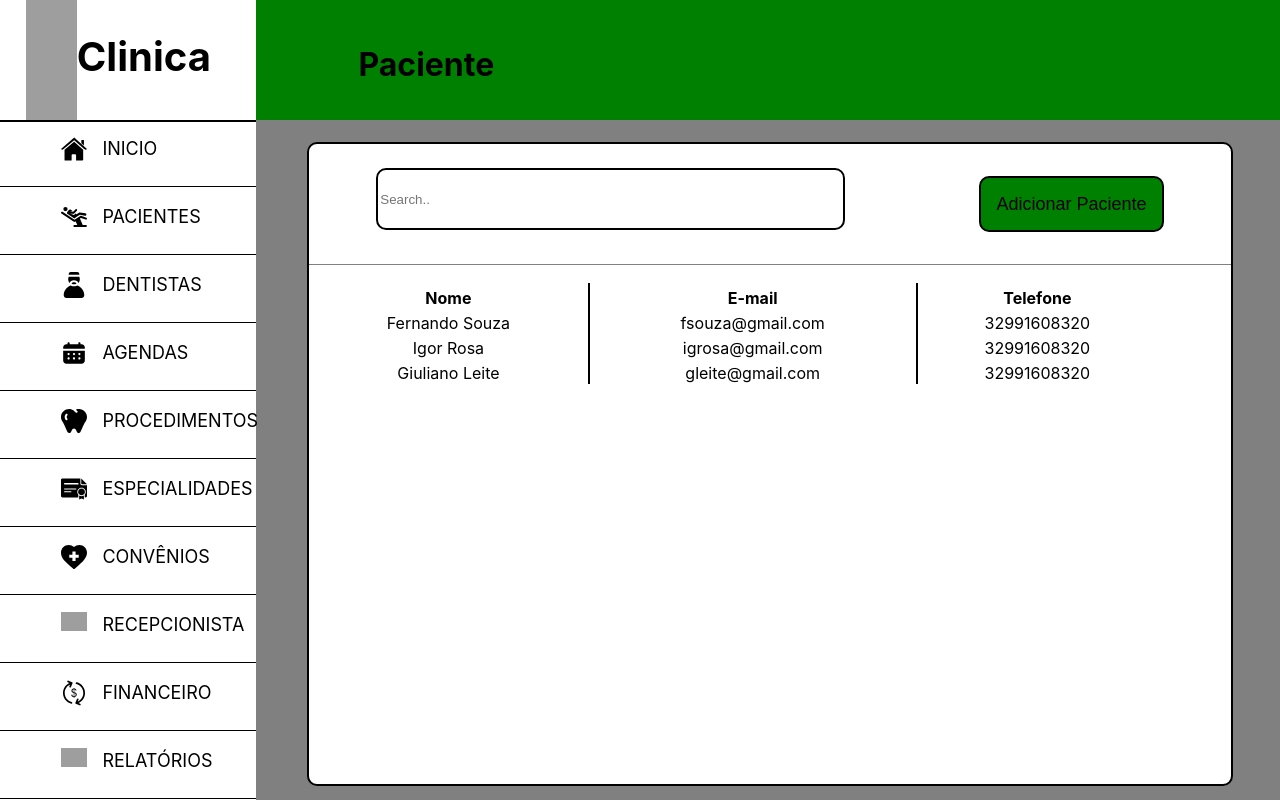
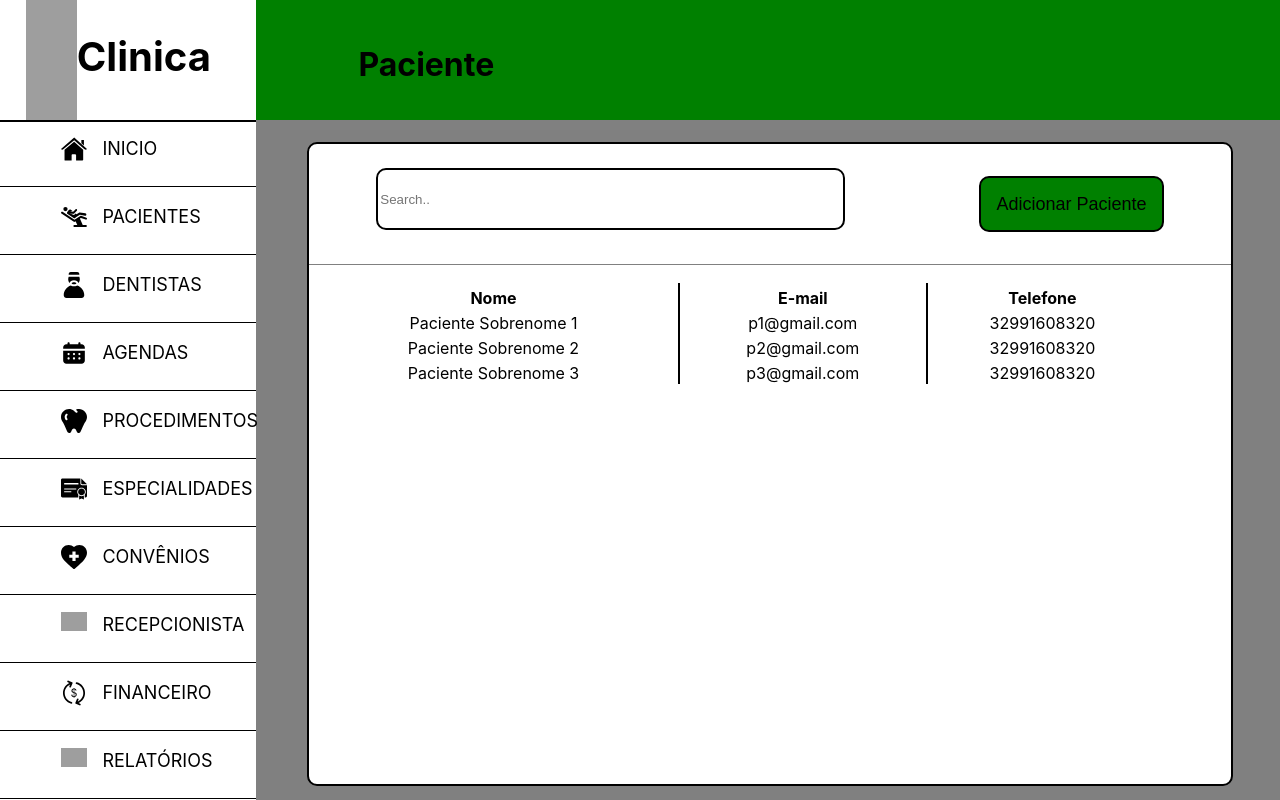
Before and after one commit to IF-Trabalhos/SCCO, a React (Create React App) app: page /paciente in a window 1280 px wide. Built offline with nearby package versions, Linux system fonts and the light colour scheme; grey boxes are pictures that could not be loaded.

Commit message:
Criando contexto dinâmico

```diff
--- a/src/componentes/Tabela.jsx
+++ b/src/componentes/Tabela.jsx
@@ -1,31 +1,7 @@
 import React from "react";
 import './Tabela.css'
 
-const Tabela = () => {
-    const colunas =[
-        {
-            nome: "Nome", classe:"borda-lateral", sort: true
-        },
-        {
-            nome: "E-mail", classe:"borda-lateral", sort: true
-        },
-        {
-            nome: "Telefone", classe:"", sort: true
-        },
-    ]
-
-    const linhas =[
-        {
-            nome: "Fernando Souza", email: "fsouza@gmail.com", telefone: "32991608320"
-        },
-        {
-            nome: "Igor Rosa", email: "igrosa@gmail.com", telefone: "32991608320"
-        },
-        {
-            nome: "Giuliano Leite", email: "gleite@gmail.com", telefone: "32991608320"
-        },
-    ]
-
+const Tabela = ({colunas, linhas}) => {
     return(
         <table className="tabela-principal">
             <tr>
--- a/src/componentes/TelaInicialGenerica.jsx
+++ b/src/componentes/TelaInicialGenerica.jsx
@@ -3,7 +3,7 @@ import BarraDePesquisa from "./BarraDePesquisa";
 import Tabela from "./Tabela";
 import AddBotão from "./AddBotão";
 
-const TelaInicialGenerica = ({titulo}) => {
+const TelaInicialGenerica = ({titulo, colunas , linhas}) => {
     return(
         <div className='container-principal-central'>
             <div className='cabeçalho-central'>
@@ -11,7 +11,7 @@ const TelaInicialGenerica = ({titulo}) => {
                 <AddBotão titulo={titulo} />
             </div>
             <div className='conteudo-principal-central'>
-                <Tabela />
+                <Tabela colunas={colunas} linhas={linhas} />
             </div>
         </div>
     )
--- a/src/paginas/Dentista.jsx
+++ b/src/paginas/Dentista.jsx
@@ -2,12 +2,34 @@ import React from "react";
 import TelaInicialGenerica from "../componentes/TelaInicialGenerica";
 
 const Dentista = () => {
+    const colunas =[
+        {
+            nome: "Nome", classe:"borda-lateral", sort: true
+        },
+        {
+            nome: "E-mail", classe:"borda-lateral", sort: true
+        },
+        {
+            nome: "Telefone", classe:"", sort: true
+        },
+    ]
+    const linhas =[
+        {
+            nome: "Dentista Sobrenome 1", email: "d1@gmail.com", telefone: "32991608320"
+        },
+        {
+            nome: "Dentista Sobrenome 2", email: "d2@gmail.com", telefone: "32991608320"
+        },
+        {
+            nome: "Dentista Sobrenome 3", email: "d3@gmail.com", telefone: "32991608320"
+        },
+    ]
     return(
         <div className="conteudo-principal">
             <div className='cabeçalho-principal' >
                 <h1>Dentista</h1>
             </div>
-            <TelaInicialGenerica titulo={'Dentista'} />
+            <TelaInicialGenerica titulo={'Dentista'} colunas={colunas} linhas={linhas} />
         </div>
     )
 }
--- a/src/paginas/Paciente.jsx
+++ b/src/paginas/Paciente.jsx
@@ -2,12 +2,34 @@ import React from "react";
 import TelaInicialGenerica from "../componentes/TelaInicialGenerica";
 
 const Paciente = () => {
+    const colunas =[
+        {
+            nome: "Nome", classe:"borda-lateral", sort: true
+        },
+        {
+            nome: "E-mail", classe:"borda-lateral", sort: true
+        },
+        {
+            nome: "Telefone", classe:"", sort: true
+        },
+    ]
+    const linhas =[
+        {
+            nome: "Paciente Sobrenome 1", email: "p1@gmail.com", telefone: "32991608320"
+        },
+        {
+            nome: "Paciente Sobrenome 2", email: "p2@gmail.com", telefone: "32991608320"
+        },
+        {
+            nome: "Paciente Sobrenome 3", email: "p3@gmail.com", telefone: "32991608320"
+        },
+    ]
     return(
         <div className="conteudo-principal">
             <div className='cabeçalho-principal' >
                 <h1>Paciente</h1>
             </div>
-            <TelaInicialGenerica titulo={'Paciente'} />
+            <TelaInicialGenerica titulo={'Paciente'} colunas={colunas} linhas={linhas} />
         </div>
     )
 }
--- a/src/paginas/Recepcionista.jsx
+++ b/src/paginas/Recepcionista.jsx
@@ -2,12 +2,34 @@ import React from "react";
 import TelaInicialGenerica from "../componentes/TelaInicialGenerica";
 
 const Recepcionista = () => {
+    const colunas =[
+        {
+            nome: "Nome", classe:"borda-lateral", sort: true
+        },
+        {
+            nome: "E-mail", classe:"borda-lateral", sort: true
+        },
+        {
+            nome: "Telefone", classe:"", sort: true
+        },
+    ]
+    const linhas =[
+        {
+            nome: "Recepcionista 1", email: "rp1@gmail.com", telefone: "32991608320"
+        },
+        {
+            nome: "Recepcionista 2", email: "rp2@gmail.com", telefone: "32991608320"
+        },
+        {
+            nome: "Recepcionista 3", email: "rp3@gmail.com", telefone: "32991608320"
+        },
+    ]
     return(
         <div className="conteudo-principal">
             <div className='cabeçalho-principal' >
                 <h1>Recepcionista</h1>
             </div>
-            <TelaInicialGenerica titulo={'Recepcionista'} />
+            <TelaInicialGenerica titulo={'Recepcionista'} colunas={colunas} linhas={linhas} />
         </div>
     )
 }
```
